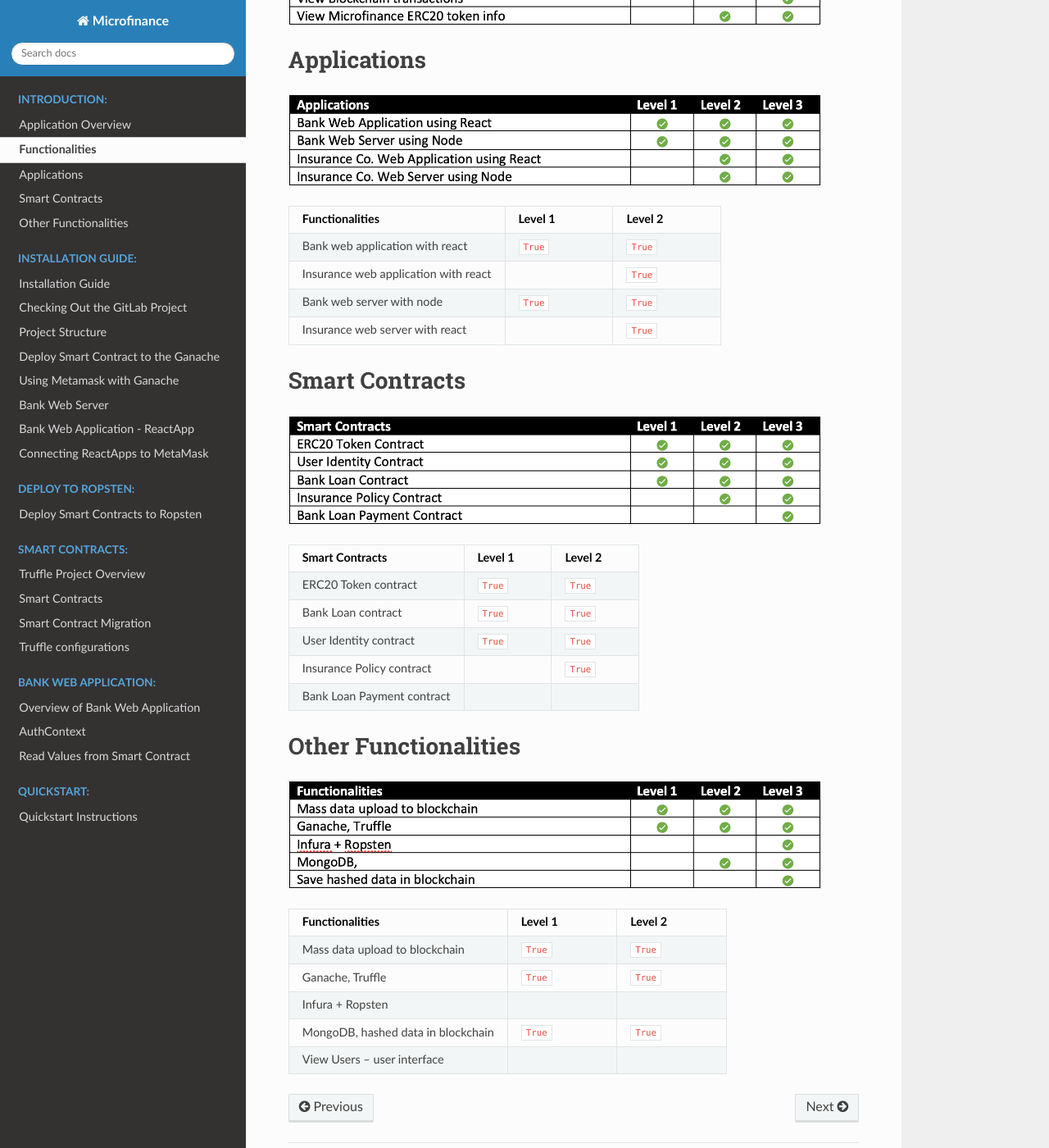
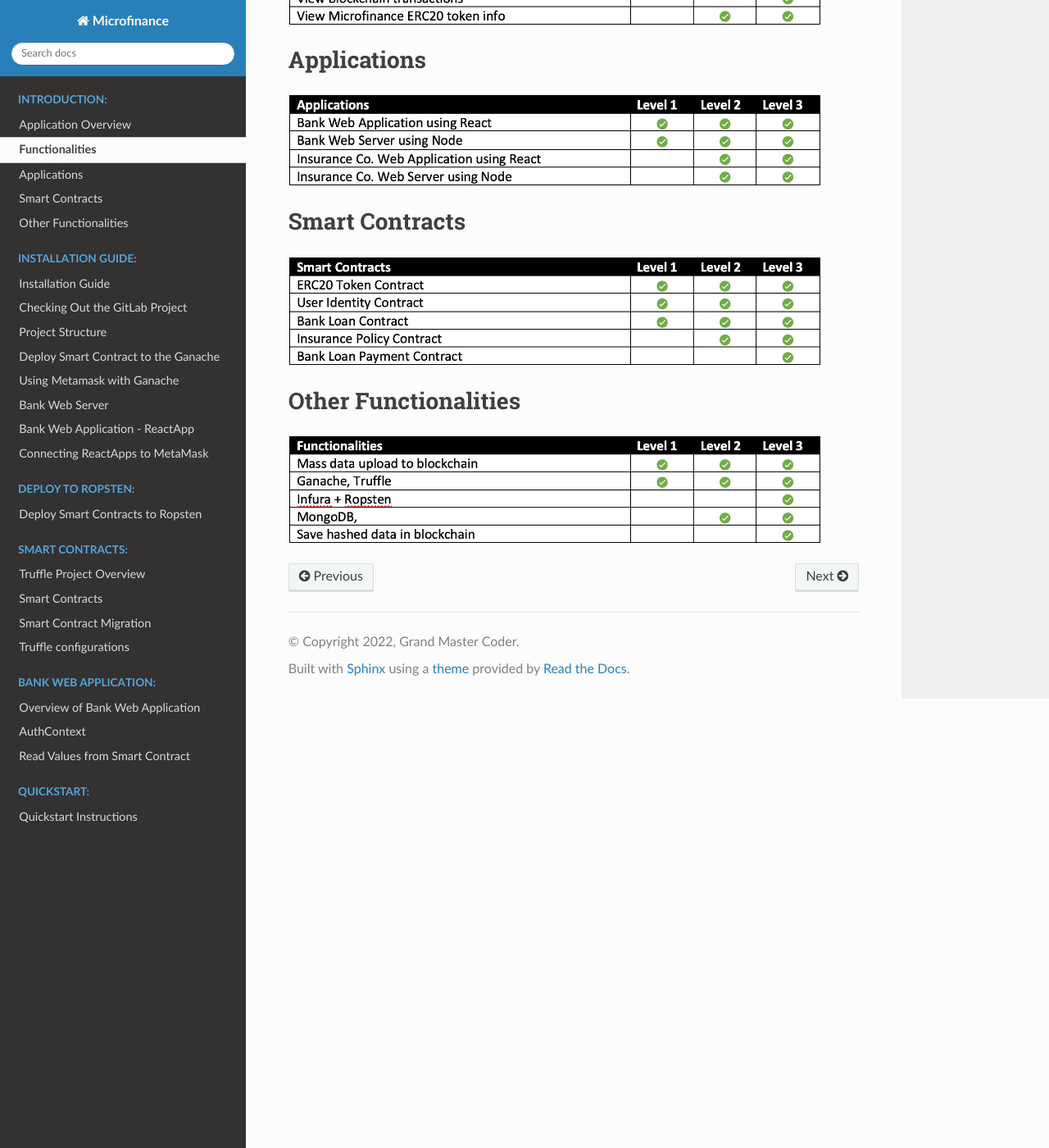
Before and after one commit to NivedithaKarthikeyan/LandregistryApp, a Sphinx documentation site: the page built from docs/source/introduction/functionalities.rst, in a window 1280 px wide and 1400 px high, scrolled down 936 px. Shown: the whole window at 82% size. Built offline with Sphinx 7.4.7 and the Read the Docs theme 2.0.0, drawn with Linux system fonts in a browser that asks for light colours.

Commit message:
delete sphinx table of functionalities

```diff
--- a/docs/source/introduction/functionalities.rst
+++ b/docs/source/introduction/functionalities.rst
@@ -3,7 +3,6 @@ Functionalities
 
 .. image:: ../images/functionalities.png
   :width: 650
-
 
 Applications
 ============
@@ -11,80 +10,14 @@ Applications
 .. image:: ../images/applications.png
   :width: 650
 
-.. list-table::
-   :widths: 50 25 25
-   :header-rows: 1
-
-   * - Functionalities
-     - Level 1
-     - Level 2
-   * - Bank web application with react
-     - ``True``
-     - ``True``
-   * - Insurance web application with react
-     -
-     - ``True``
-   * - Bank web server with node
-     - ``True``
-     - ``True``
-   * - Insurance web server with react
-     -
-     - ``True``
-
 Smart Contracts
 ===============
 
 .. image:: ../images/smart_contracts.png
   :width: 650
 
-.. list-table::
-   :widths: 50 25 25
-   :header-rows: 1
-
-   * - Smart Contracts
-     - Level 1
-     - Level 2
-   * - ERC20 Token contract
-     - ``True``
-     - ``True``
-   * - Bank Loan contract
-     - ``True``
-     - ``True``
-   * - User Identity contract
-     - ``True``
-     - ``True``
-   * - Insurance Policy contract
-     -
-     - ``True``
-   * - Bank Loan Payment contract
-     -
-     -
-
 Other Functionalities
 =====================
 
 .. image:: ../images/other_functionalities.png
   :width: 650
-
-.. list-table::
-   :widths: 50 25 25
-   :header-rows: 1
-
-   * - Functionalities
-     - Level 1
-     - Level 2
-   * - Mass data upload to blockchain
-     - ``True``
-     - ``True``
-   * - Ganache, Truffle
-     - ``True``
-     - ``True``
-   * - Infura + Ropsten
-     -
-     -
-   * - MongoDB, hashed data in blockchain
-     - ``True``
-     - ``True``
-   * - View Users – user interface
-     -
-     -
```
